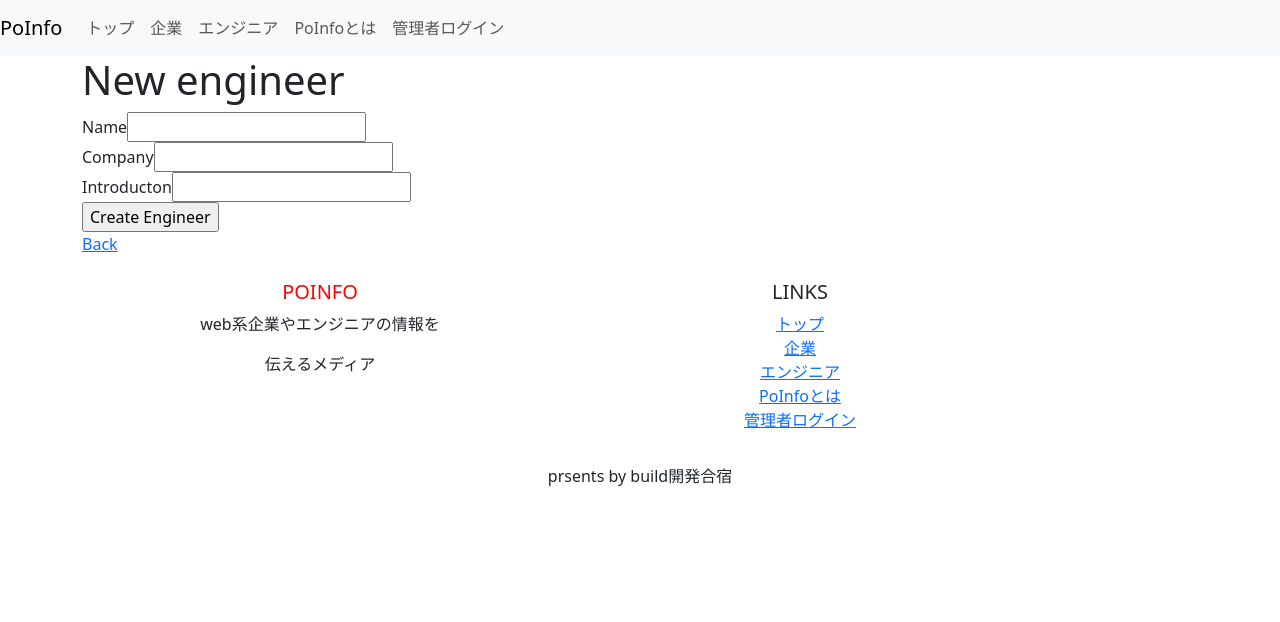
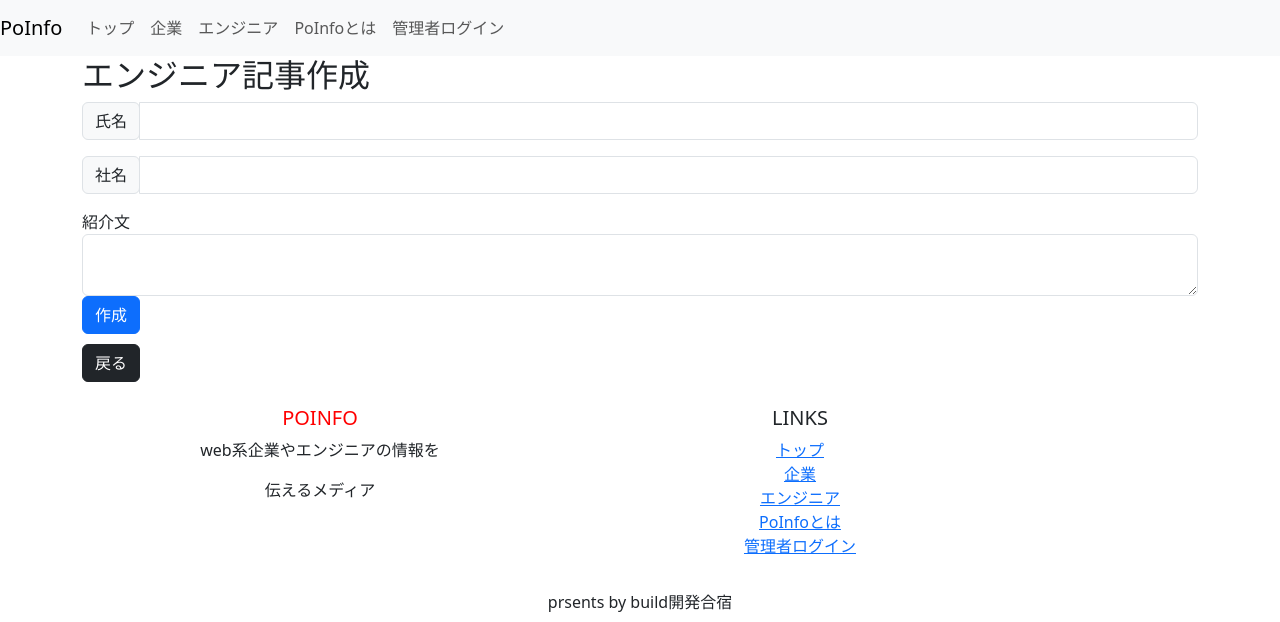
Before and after one commit to Kazzuki/PoInfo, a Rails app: page /engineers/new in a window 1280 px wide. Shown: the top 622 px of the page. Run offline with Rails 7, Linux system fonts and the light colour scheme; style sheets or scripts are compiled from the project's sources; some libraries are stand-ins or nearby versions.

Commit message:
[add]エンジニア記事の作成画面追加

```diff
--- a/app/views/engineers/_form.html.slim
+++ b/app/views/engineers/_form.html.slim
@@ -5,13 +5,15 @@
       ul
         - @engineer.errors.full_messages.each do |message|
           li = message
-  .field
-    = f.label :name
-    = f.text_field :name
-  .field
-    = f.label :company
-    = f.text_field :company
-  .field
-    = f.label :introducton
-    = f.text_field :introducton
-  .actions = f.submit
+  .input-group.mb-3
+    .input-group-prepend
+      span.input-group-text 氏名
+    input.form-control[type="text" name="engineer[name]" id="engineer_name"]
+  .input-group.mb-3
+    .input-group-prepend
+      span#inputGroup-sizing-default.input-group-text 社名
+    input.form-control[type="text" name="engineer[company]" id="engineer_company"]
+  .form-group
+    label[for="exampleFormControlTextarea1"] 紹介文
+    textarea.form-control[name="engineer[introduction]" id="engineer_introduction"]
+  input.btn.btn-primary[type="submit" value="作成"]
--- a/app/views/engineers/new.html.slim
+++ b/app/views/engineers/new.html.slim
@@ -1,5 +1,5 @@
-h1 New engineer
+h2 エンジニア記事作成
 
 == render 'form'
 
-= link_to 'Back', engineers_path
+= link_to '戻る', engineers_path, class: "btn btn-dark", style: "margin-top: 10px;"
--- a/app/views/engineers/show.html.slim
+++ b/app/views/engineers/show.html.slim
@@ -10,6 +10,6 @@ p
   strong 紹介:
   = @engineer.introducton
 
-=> link_to 'Edit', edit_engineer_path(@engineer)
-'|
-=< link_to 'Back', engineers_path
+=> link_to '編集', edit_engineer_path(@engineer), class: "btn btn-primary"
+
+=> link_to '戻る', engineers_path, class: "btn btn-dark"
```
Also changed, not shown: app/views/companies/index.html.slim (+25 -19 lines), app/views/engineers/index.html.slim (+4 -4 lines), Gemfile.
